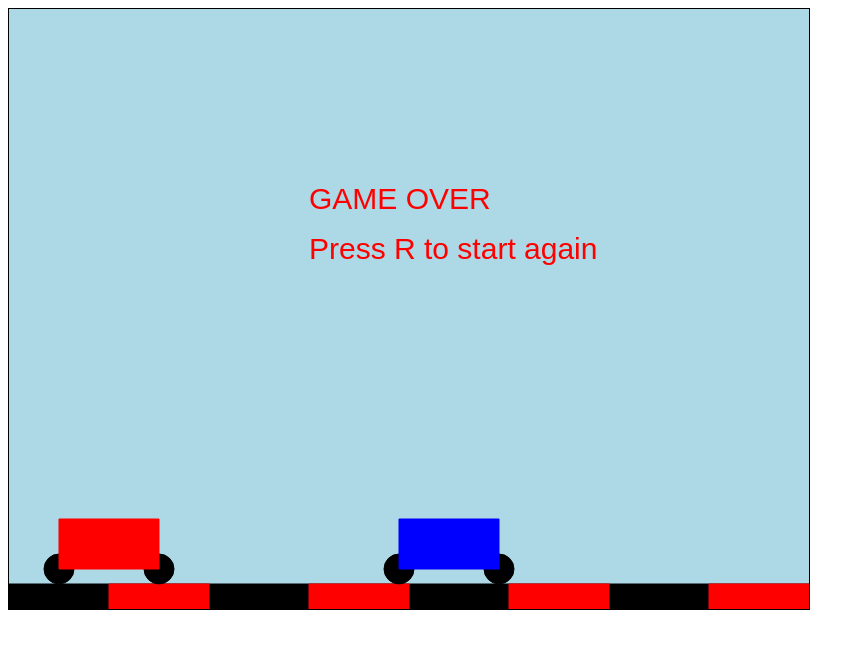
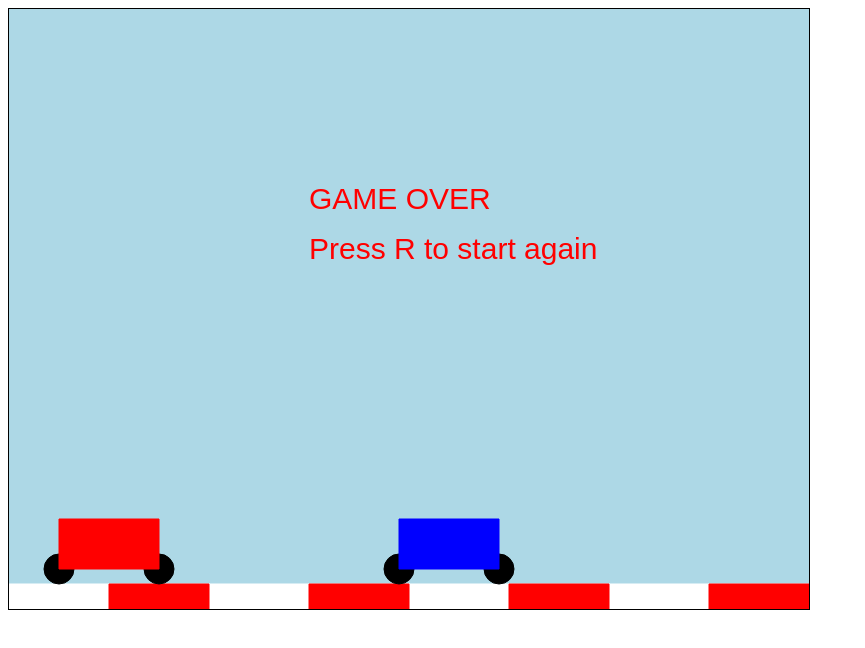
Before and after one commit to Multirush3r/ProgramowanieUrzadzenMobilnych, a plain HTML site: page lab7/index.html in a window 1280 px wide. Shown: the whole page, without its empty margins (0-865 px from the left). Drawn offline with Linux system fonts and the light colour scheme.

Commit message:
drobna poprawka

```diff
--- a/lab7/index.html
+++ b/lab7/index.html
@@ -214,7 +214,7 @@
       }
 
       let backgr = new Rect(0, 0, canvas.width, canvas.height, "lightblue");
-      let laneBackgr = new Rect(0, 575, canvas.width, 25, "black");
+      let laneBackgr = new Rect(0, 575, canvas.width, 25, "white");
 
       let road = new Road(0, 600, 100, 25);
       let car = new Car(50, road.y - 90, 100, 50);
```
